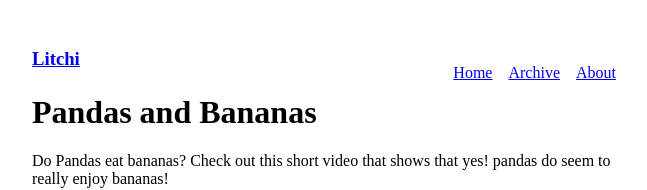
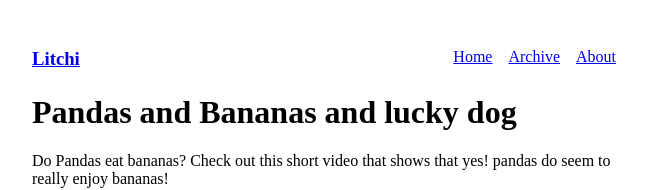
Before and after one commit to yyccli/litchi-li.github.io, a Gatsby site: page /md/pandas-and-bananas/ in a window 1280 px wide. Shown: the top 190 px of the page, without its empty margins (308-955 px from the left). Built offline with nearby package versions, Linux system fonts and the light colour scheme; Gatsby itself is replaced by a stand-in of ours.

Commit message:
align h3-name and ul in global-layout

```diff
--- a/src/md/pandas-and-bananas.md
+++ b/src/md/pandas-and-bananas.md
@@ -1,5 +1,5 @@
 ---
-title: "Pandas and Bananas"
+title: "Pandas and Bananas and lucky dog"
 date: "2017-08-21"
 ---
 
--- a/src/styles/global-layout.module.css
+++ b/src/styles/global-layout.module.css
@@ -25,4 +25,5 @@
 .ul {
     list-style: none;
     float: right;
+    margin: 0;
 }
```
